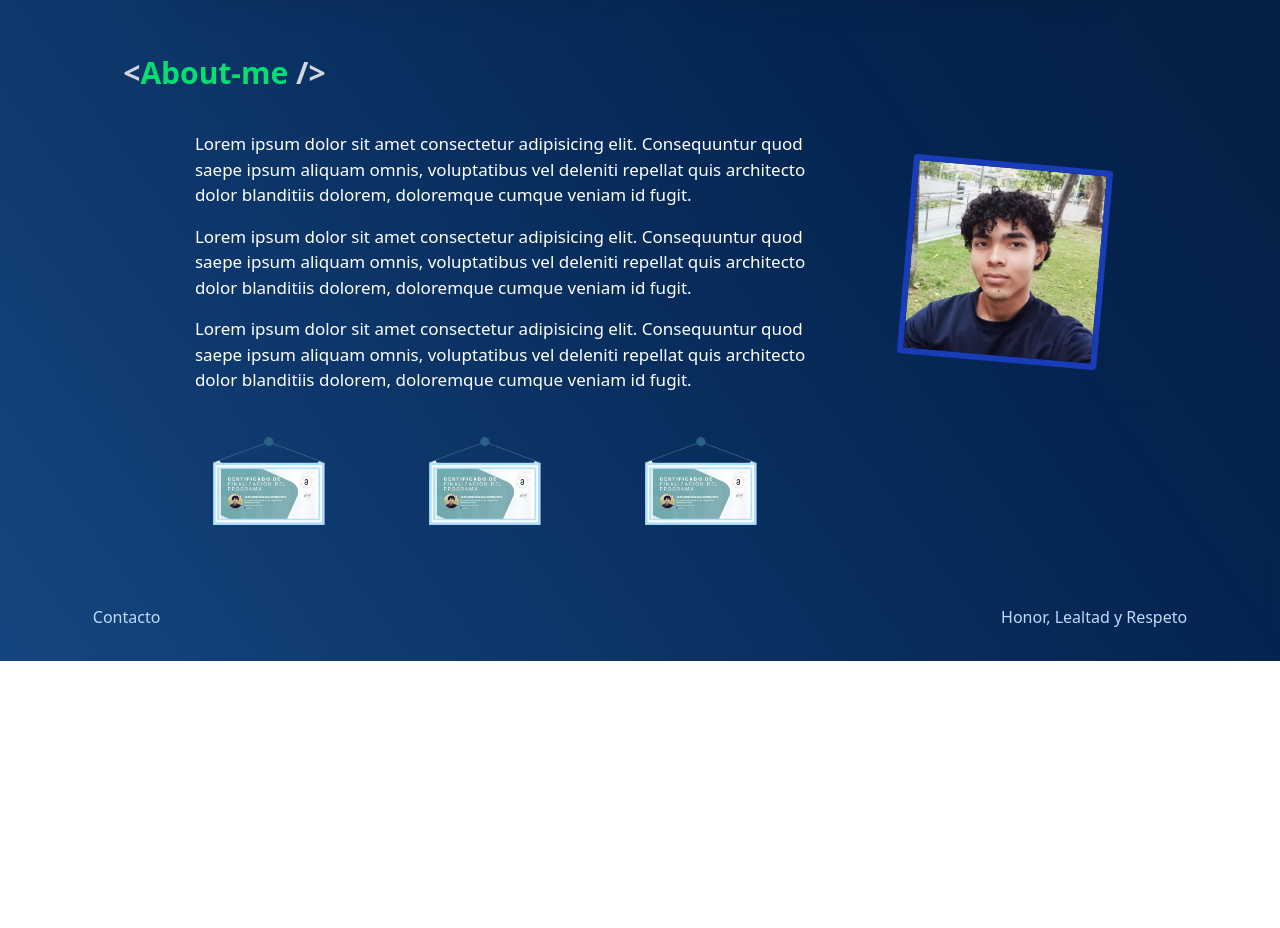
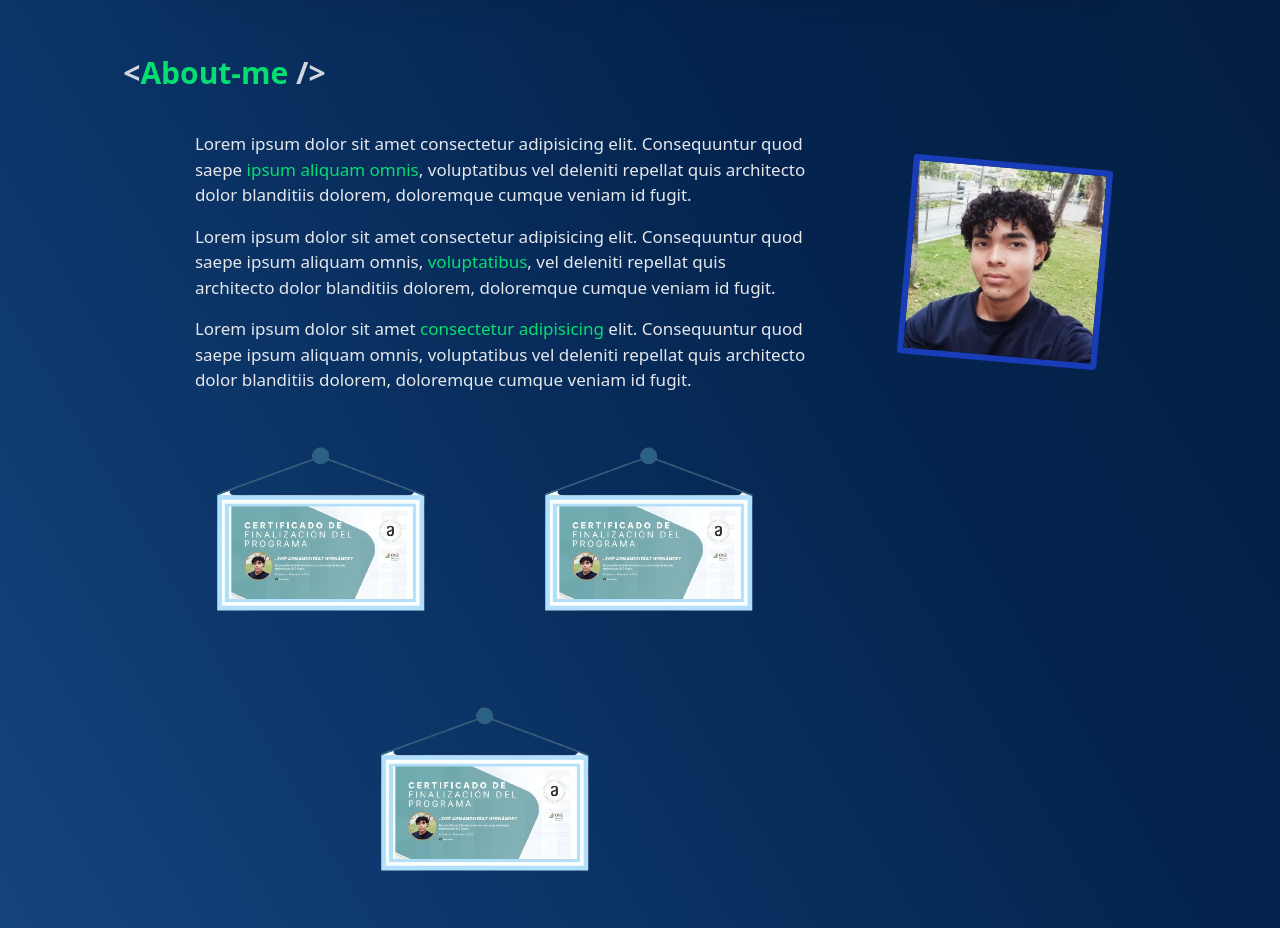
Before and after one commit to jose-advh/mi-portfolio, a React (Vite) app: page / in a window 1280 px wide. Shown: the part 1120-2048 px from the top of the page. Before the commit the page ends 1781 px from the top, so only its background shows below. Built offline with nearby package versions, Linux system fonts and the light colour scheme.

Commit message:
About me: text color change and new estructure

```diff
--- a/src/components/Aboutme/index.jsx
+++ b/src/components/Aboutme/index.jsx
@@ -8,22 +8,25 @@ const Aboutme = () => {
     >
       <Title title="About-me" />
       <article className="flex flex-col items-center lg:flex-row justify-between text-start w-[100%] lg:w-[90%] m-auto text-white gap-5">
-        <section className="flex flex-col pt-3 lg:pt-0 text-[17px] lg:order-1 order-2 gap-4 w-[100%] lg:w-[70%] ">
+        <section className="flex flex-col pt-3 lg:pt-0 text-[17px] lg:order-1 order-2 gap-4 w-[100%] lg:w-[70%] text-gray-200">
           <p className="rounded px-5">
             Lorem ipsum dolor sit amet consectetur adipisicing elit.
-            Consequuntur quod saepe ipsum aliquam omnis, voluptatibus vel
-            deleniti repellat quis architecto dolor blanditiis dolorem,
-            doloremque cumque veniam id fugit.
+            Consequuntur quod saepe{" "}
+            <span className="text-green-400">ipsum aliquam omnis</span>,
+            voluptatibus vel deleniti repellat quis architecto dolor blanditiis
+            dolorem, doloremque cumque veniam id fugit.
           </p>
           <p className="rounded px-5">
             Lorem ipsum dolor sit amet consectetur adipisicing elit.
-            Consequuntur quod saepe ipsum aliquam omnis, voluptatibus vel
-            deleniti repellat quis architecto dolor blanditiis dolorem,
-            doloremque cumque veniam id fugit.
+            Consequuntur quod saepe ipsum aliquam omnis,{" "}
+            <span className="text-green-400">voluptatibus</span>, vel deleniti
+            repellat quis architecto dolor blanditiis dolorem, doloremque cumque
+            veniam id fugit.
           </p>
           <p className="rounded px-5">
-            Lorem ipsum dolor sit amet consectetur adipisicing elit.
-            Consequuntur quod saepe ipsum aliquam omnis, voluptatibus vel
+            Lorem ipsum dolor sit amet{" "}
+            <span className="text-green-400">consectetur adipisicing</span>{" "}
+            elit. Consequuntur quod saepe ipsum aliquam omnis, voluptatibus vel
             deleniti repellat quis architecto dolor blanditiis dolorem,
             doloremque cumque veniam id fugit.
           </p>
--- a/src/components/Certifications/index.jsx
+++ b/src/components/Certifications/index.jsx
@@ -4,17 +4,17 @@ const Certifications = () => {
       <img
         src="/imgs/certifications/prueba.png"
         alt="Certificado oracle"
-        className="w-35"
+        className="w-35 lg:w-65"
       />
       <img
         src="/imgs/certifications/prueba.png"
         alt="Certificado oracle"
-        className="rounded w-35"
+        className="rounded w-35 lg:w-65"
       />
       <img
         src="/imgs/certifications/prueba.png"
         alt="Certificado oracle"
-        className="rounded w-35"
+        className="rounded w-35 lg:w-65"
       />
     </article>
   );
```
